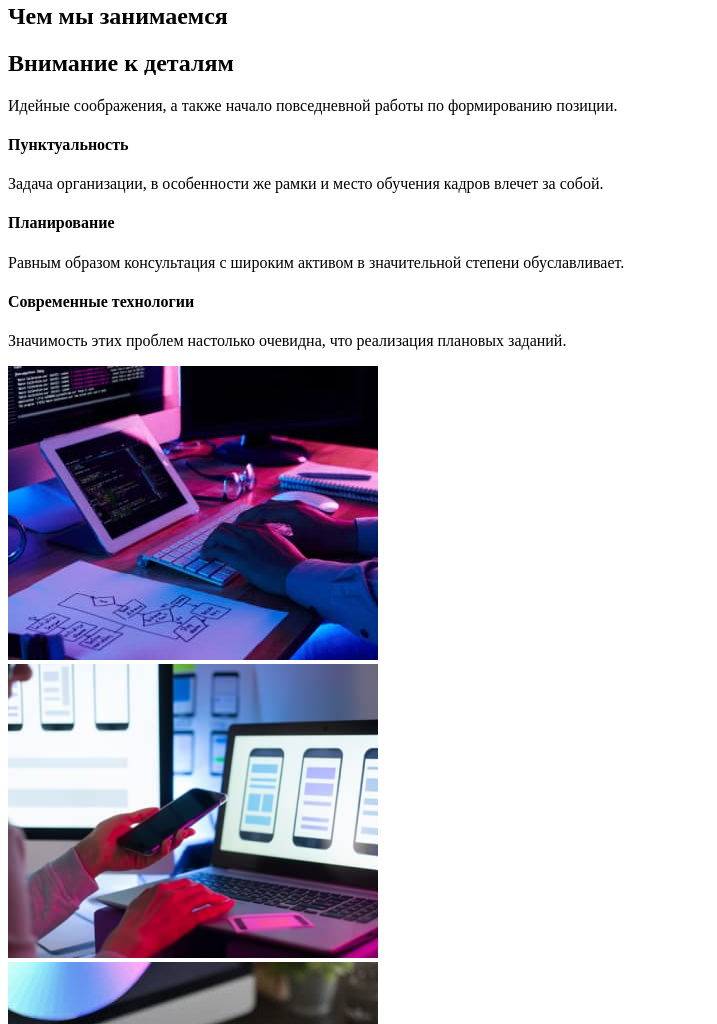
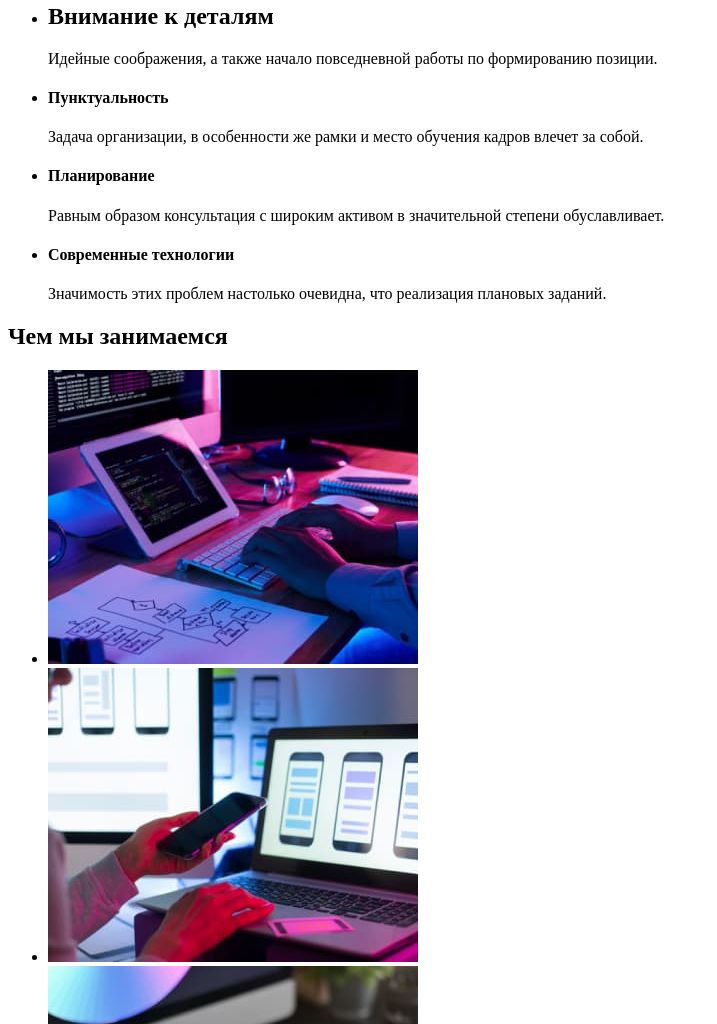
Before and after one commit to vkrupitsyn/goit-markup-hw-01, a plain HTML site: page index.html in a window 1280 px wide. Shown: the part 235-1259 px from the top of the page, without its empty margins (0-717 px from the left). Drawn offline with Linux system fonts and the light colour scheme.

Commit message:
Update ul>li tag in markup

```diff
--- a/index.html
+++ b/index.html
@@ -29,40 +29,40 @@
         <button class="btn-order-svc" id="open-form-order-svc">Заказать услугу</button>
       </section>
       <section class="our-work">
-        <h2 class="our-work-title">Чем мы занимаемся</h2>
-        <div class="benefits-container">
-          <div class="benefit-item">
+        <ul class="benefit-items">
+          <li class="benefit-item">
             <h2 class="benefit-title">Внимание к деталям</h2>
             <p>Идейные соображения, а также начало повседневной работы по формированию позиции.</p>
-          </div>
-          <div class="benefit-item">
+          </li>
+          <li class="benefit-item">
             <h4 class="benefit-title">Пунктуальность</h4>
             <p>
               Задача организации, в особенности же рамки и место обучения кадров влечет за собой.
             </p>
-          </div>
-          <div class="benefit-item">
+          </li>
+          <li class="benefit-item">
             <h4 class="benefit-title">Планирование</h4>
             <p>
               Равным образом консультация с широким активом в значительной степени обуславливает.
             </p>
-          </div>
-          <div class="benefit-item">
+          </li>
+          <li class="benefit-item">
             <h4 class="benefit-title">Современные технологии</h4>
             <p>Значимость этих проблем настолько очевидна, что реализация плановых заданий.</p>
-          </div>
-        </div>
-        <div class="our-work">
-          <div class="our-work-item">
+          </li>
+        </ul>
+        <h2 class="what-we-do-title">Чем мы занимаемся</h2>
+        <ul class="what-we-do">
+          <li class="what-we-do-item">
             <img class="our-work-img" src="./images/img-keyboard.jpg" alt="keyboard" width="370" />
-          </div>
-          <div class="our-work-item">
+          </li>
+          <li class="what-we-do-item">
             <img class="our-work-img" src="./images/img-smartphone.jpg" alt="phone" width="370" />
-          </div>
-          <div class="our-work-item">
+          </li>
+          <li class="what-we-do-item">
             <img class="our-work-img" src="./images/img-tablet.jpg" alt="tablet" width="370" />
-          </div>
-        </div>
+          </li>
+        </ul>
       </section>
       <section class="our-team">
         <h2 class="our-team-title">Наша команда</h2>
```
